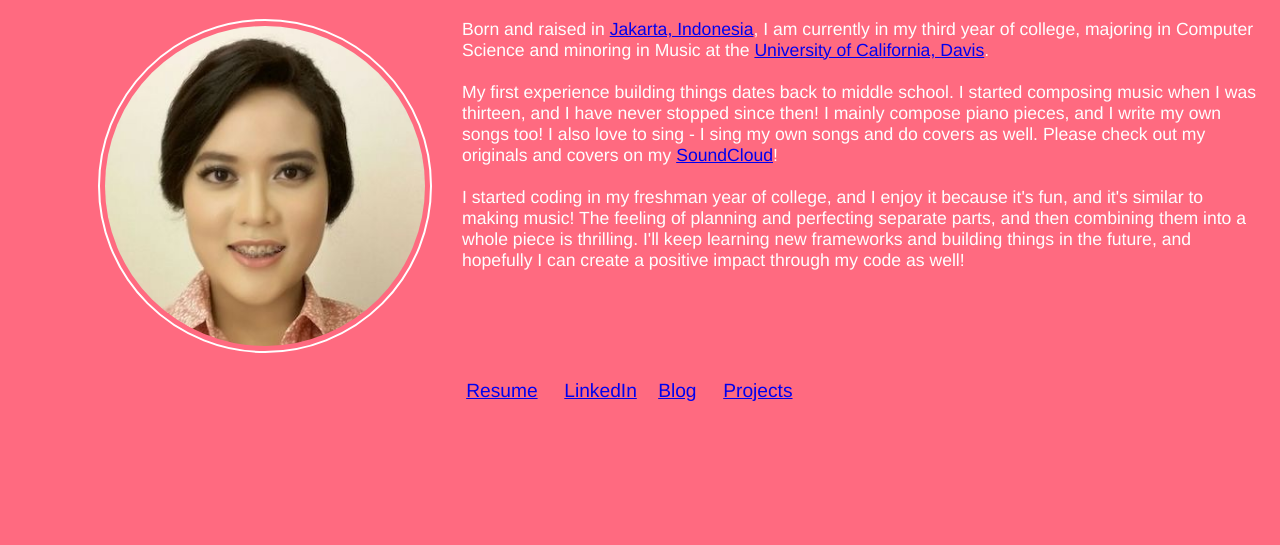
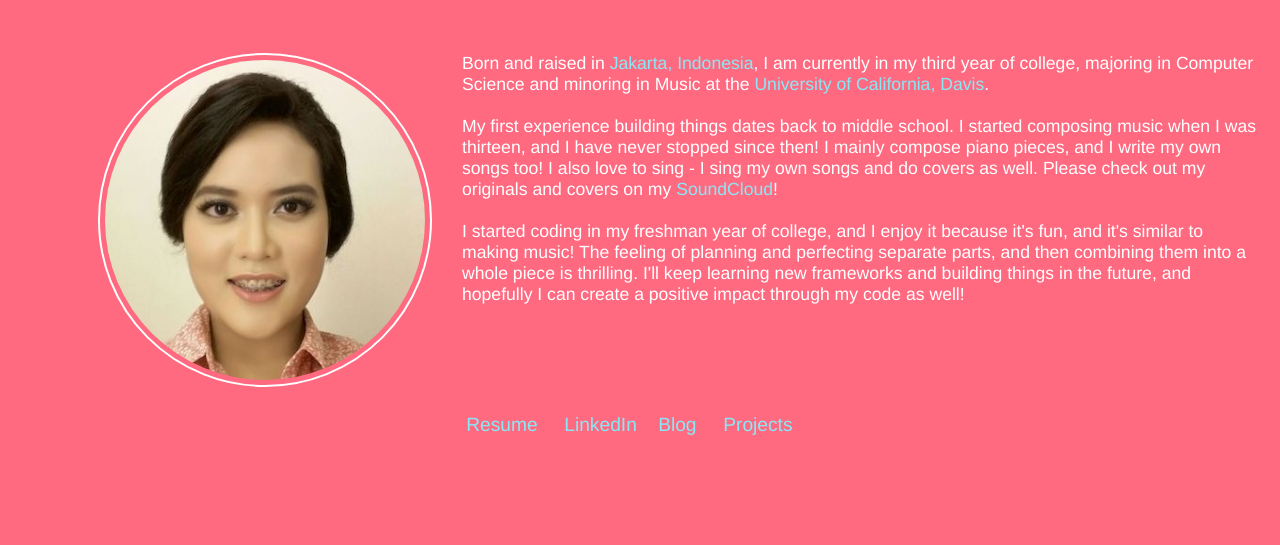
Before and after one commit to raisagandi/raisagandi.github.io, a plain HTML site: page index.html in a window 1280 px wide. Shown: the part 255-800 px from the top of the page. Drawn offline with Linux system fonts and the light colour scheme.

Commit message:
Update style.css

```diff
--- a/style.css
+++ b/style.css
@@ -19,7 +19,6 @@ h2 {
   margin-top:-50px; margin-bottom: -50px; margin-right:50px; margin-left:50px;
 }
 
-<<<<<<< HEAD
 h3 {
   font-family: Helvetica Neue;
   font-size: 100%;
@@ -28,12 +27,6 @@ h3 {
   margin-top: 60px;
 }
 
-<<<<<<< HEAD
-
-=======
->>>>>>> edit_1
-=======
->>>>>>> 8830603e8cb93fa8a86cce8f3da7ce2b95cef029
 a {
   #color: #b6fff4;
   color: #89e8f6;
```
